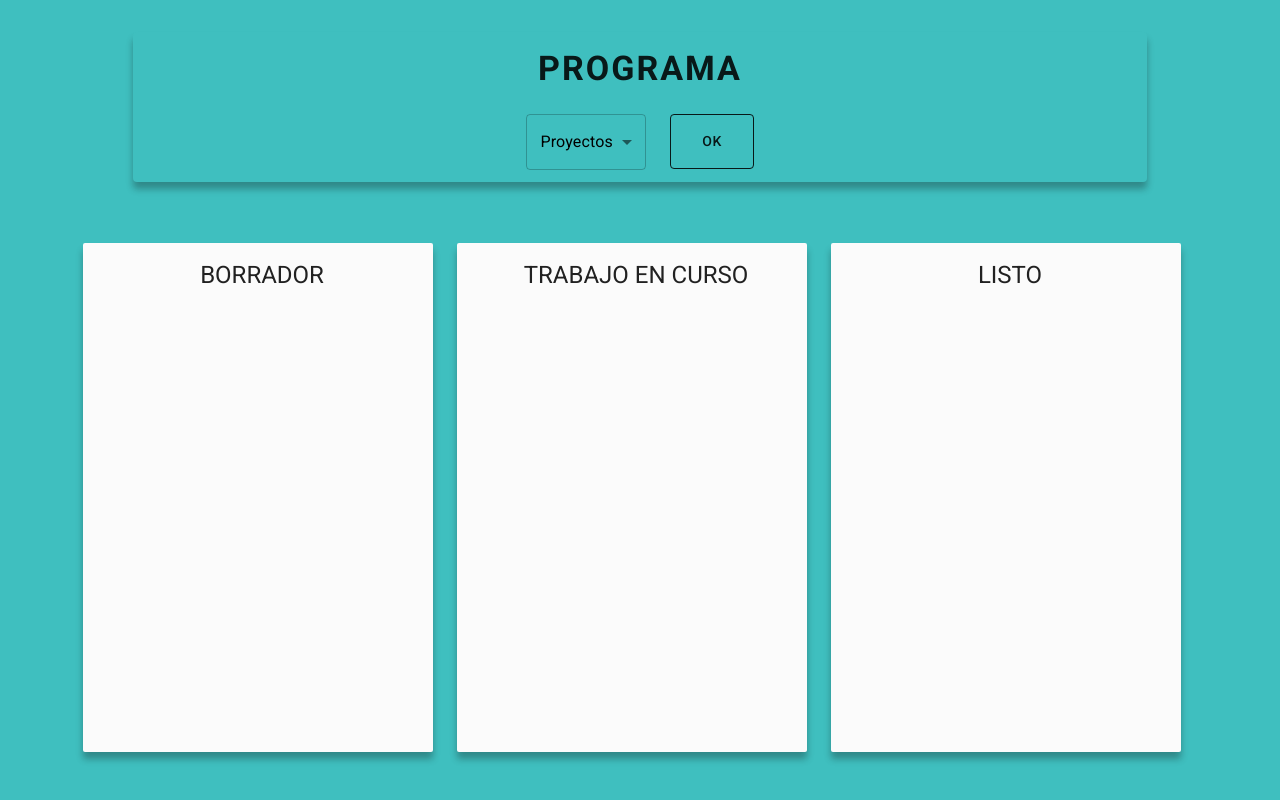
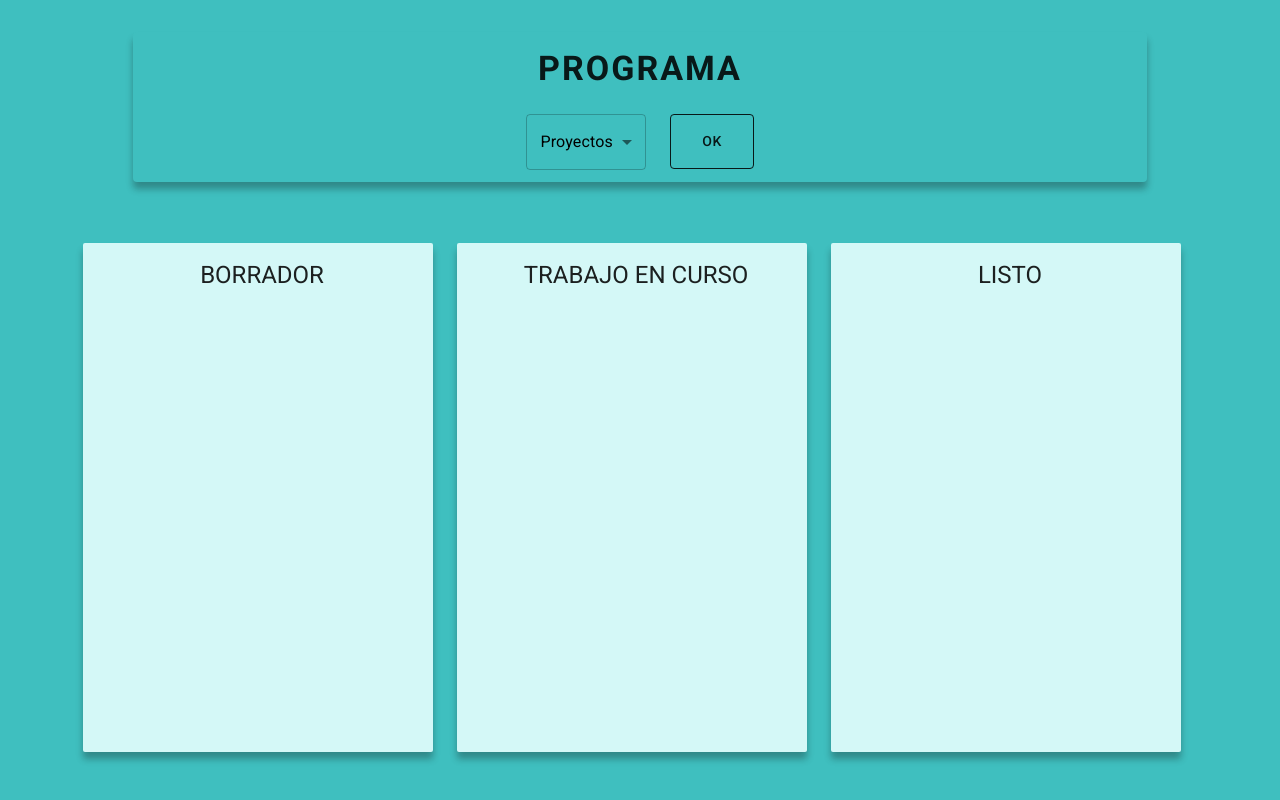
Before and after one commit to CJ-arg/mern-challenge, a React (Vite) app: page / in a window 1280 px wide. Built offline with nearby package versions, Linux system fonts and the light colour scheme.

Commit message:
task title & cards

```diff
--- a/src/components/TaskCard.tsx
+++ b/src/components/TaskCard.tsx
@@ -27,7 +27,7 @@ function TaskCard({ title }) {
       sx={{
         maxHeight: { sm: 580 },
         minWidth: { sm: 350 },
-        backgroundColor: "#FBFBFB",
+        backgroundColor: "#D4F8F7",
         padding: 1,
         borderRadius: 0.5,
         textAlign: "center",
```
